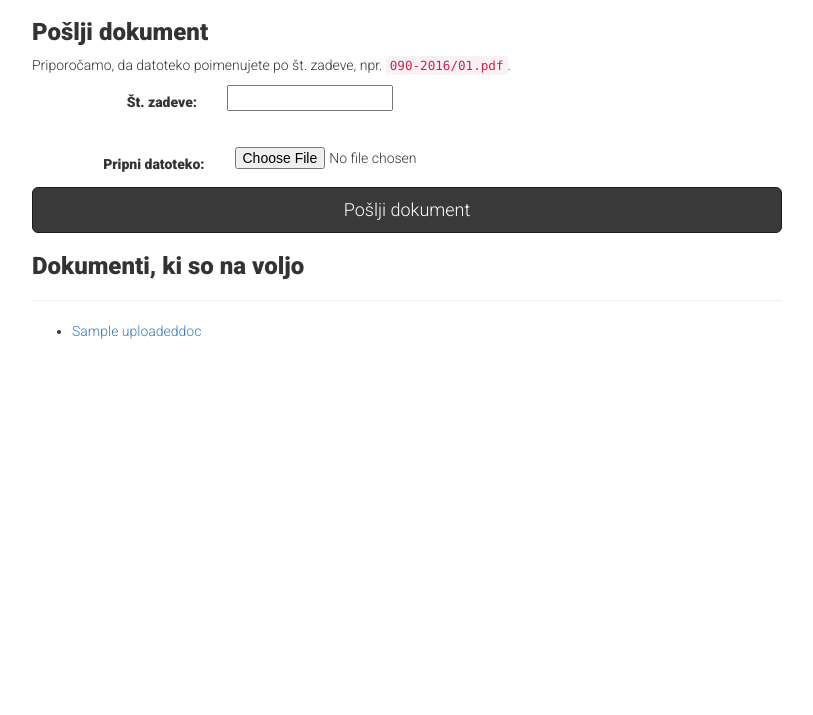
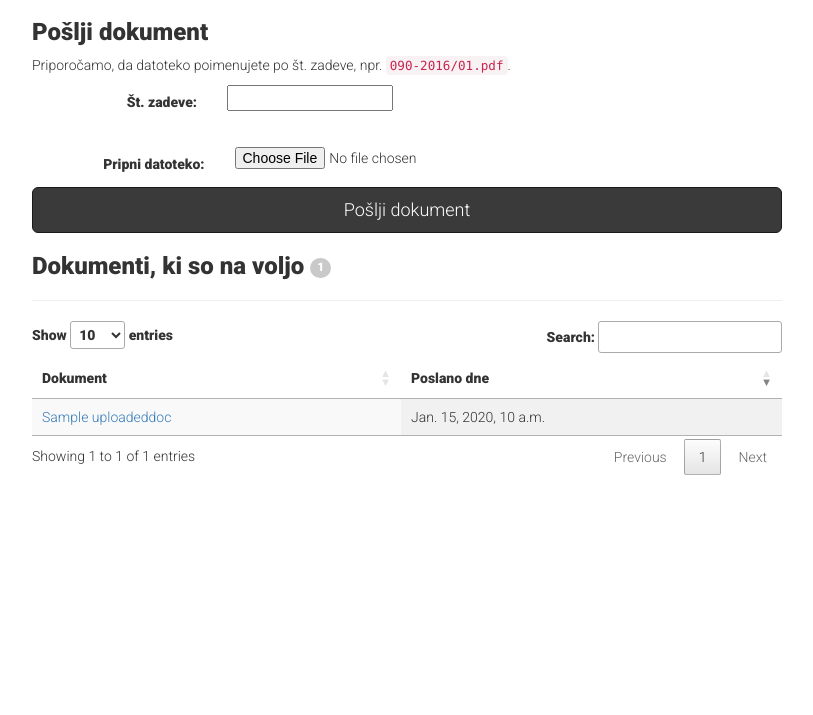
Before and after one commit to romunov/kurc, a Django app: page /upload in a window 1280 px wide. Shown: the part 51-766 px from the top of the page, without its empty margins (233-1046 px from the left). Run offline with Django 3.2, Linux system fonts and the light colour scheme; tables that the repository leaves empty hold one stand-in row (values such as "Sample post"); parts of the project's set-up code (start-up, migrations or seed data) failed here and were passed over; some libraries are stand-ins or nearby versions.

Commit message:
document gallery is not very practical (not searchable) this commit closes #17 and adds a searchable table of documents

```diff
--- a/frontend/templates/frontend/base.html
+++ b/frontend/templates/frontend/base.html
@@ -112,6 +112,11 @@
             "searching": true,
             "order": [[2, "desc"]]
         });
+
+        $('#table_id_docs').DataTable({
+            "searching": true,
+            "order": [[1, "desc"]]
+        });
     });
 
 
--- a/frontend/templates/frontend/stats.html
+++ b/frontend/templates/frontend/stats.html
@@ -75,7 +75,7 @@
                 <tbody>
                 {% for doc in user_upload %}
                 <tr>
-                    <td><a href={{ doc.docfile.url }}>{{ doc.docname }}</a></td>
+                    <td><a href="{{ doc.id }}" target="_blank">{{ doc.docname }}</a></td>
                     <td>{{ doc.docuser }}</td>
                     <td>{{ doc.doctime }}</td>
                 </tr>
--- a/frontend/templates/frontend/upload_docs.html
+++ b/frontend/templates/frontend/upload_docs.html
@@ -8,7 +8,8 @@
             <h3><strong>Pošlji dokument</strong></h3>
             {% if messages %}
             {% for message in messages %}
-            <div {% if message.tags %} class="alert alert-{{ message.tags }} role='alert'" {% endif %}>{{ message }}</div>
+            <div {% if message.tags %} class="alert alert-{{ message.tags }} role='alert'" {% endif %}>{{ message }}
+            </div>
             {% endfor %}
             {% endif %}
             <p>Priporočamo, da datoteko poimenujete po št. zadeve, npr. <code>090-2016/01.pdf</code>.</p>
@@ -37,14 +38,30 @@
             </form>
         </div>
         <div class="col-lg-8 col-lg-offset-2">
-            <h3><strong>Dokumenti, ki so na voljo</strong></h3>
+            <h3><strong>Dokumenti, ki so na voljo
+                {% if num_docs %}
+                <span class="badge">{{ num_docs }}</span>
+                {% else %}
+                <span class="badge">{{ 0 }}</span>
+                {% endif %}
+            </strong></h3>
             <hr>
             {% if all_docs %}
-            <ul>
+            <table id="table_id_docs" class="table display">
+                <thead>
+                <tr>
+                    <th>Dokument</th>
+                    <th>Poslano dne</th>
+                </tr>
+                </thead>
+                <tbody>
                 {% for doc in all_docs %}
-                <li><a href="{{ doc.id }}" target="_blank">{{ doc.docname }}</a></li>
+                <tr>
+                    <td><a href="{{ doc.id }}" target="_blank">{{ doc.docname }}</a></td>
+                    <td>{{ doc.doctime }}</td>
+                </tr>
                 {% endfor %}
-            </ul>
+            </table>
             {% else %}
             <p>Ni dokumentov.</p>
             {% endif %}
--- a/frontend/views.py
+++ b/frontend/views.py
@@ -31,6 +31,7 @@ def view_file(request, doc_id):
     pdf.closed
     return response
 
+
 def upload_file(request):
     if request.method == "POST":
         form = UploadDocFileForm(request.POST, request.FILES)
@@ -53,11 +54,14 @@ def upload_file(request):
         form = UploadDocFileForm()
 
     all_docs = UploadedDocs.objects.all()
+    num_docs = len(all_docs)
 
     return render(request,
                   'frontend/upload_docs.html',
                   {'all_docs': all_docs,
-                   'my_form': form})
+                   'my_form': form,
+                   'num_docs': num_docs  # pass to badge for document count
+                   })
 
 
 def index(request):
```
